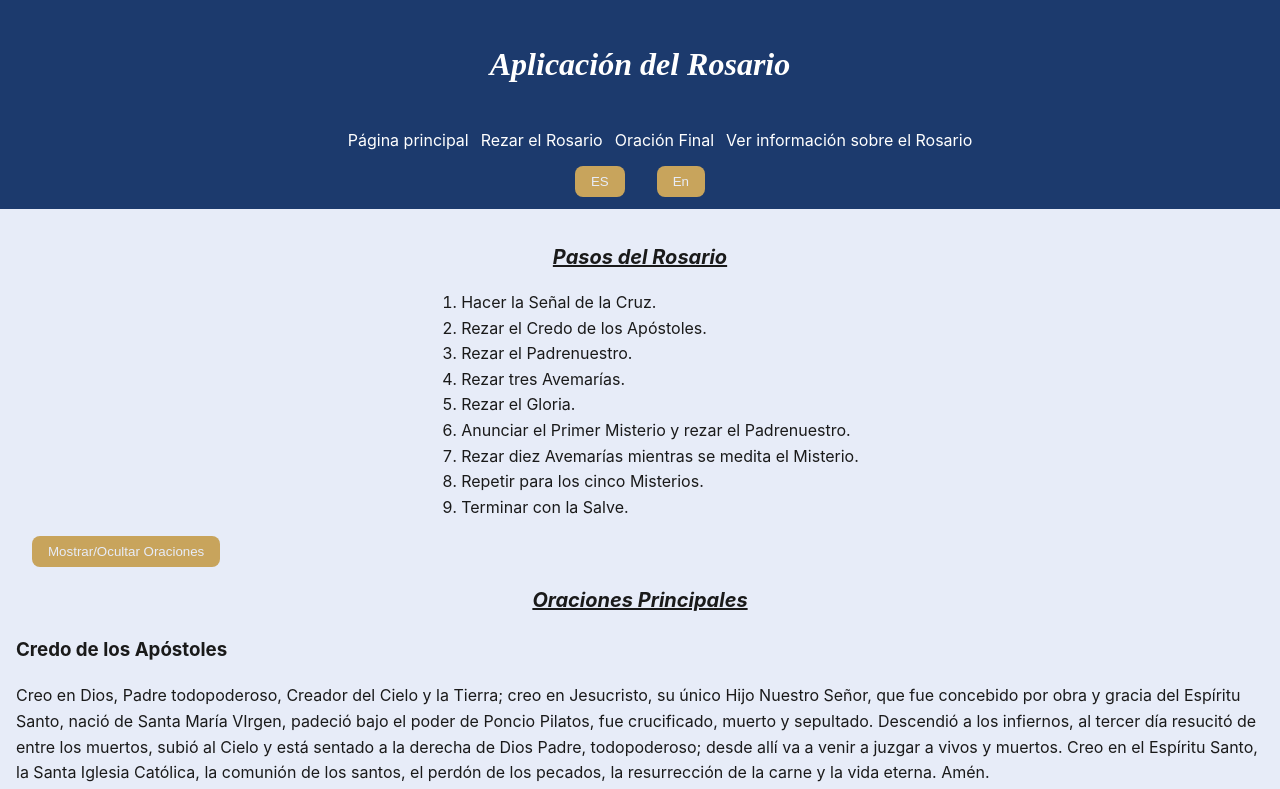
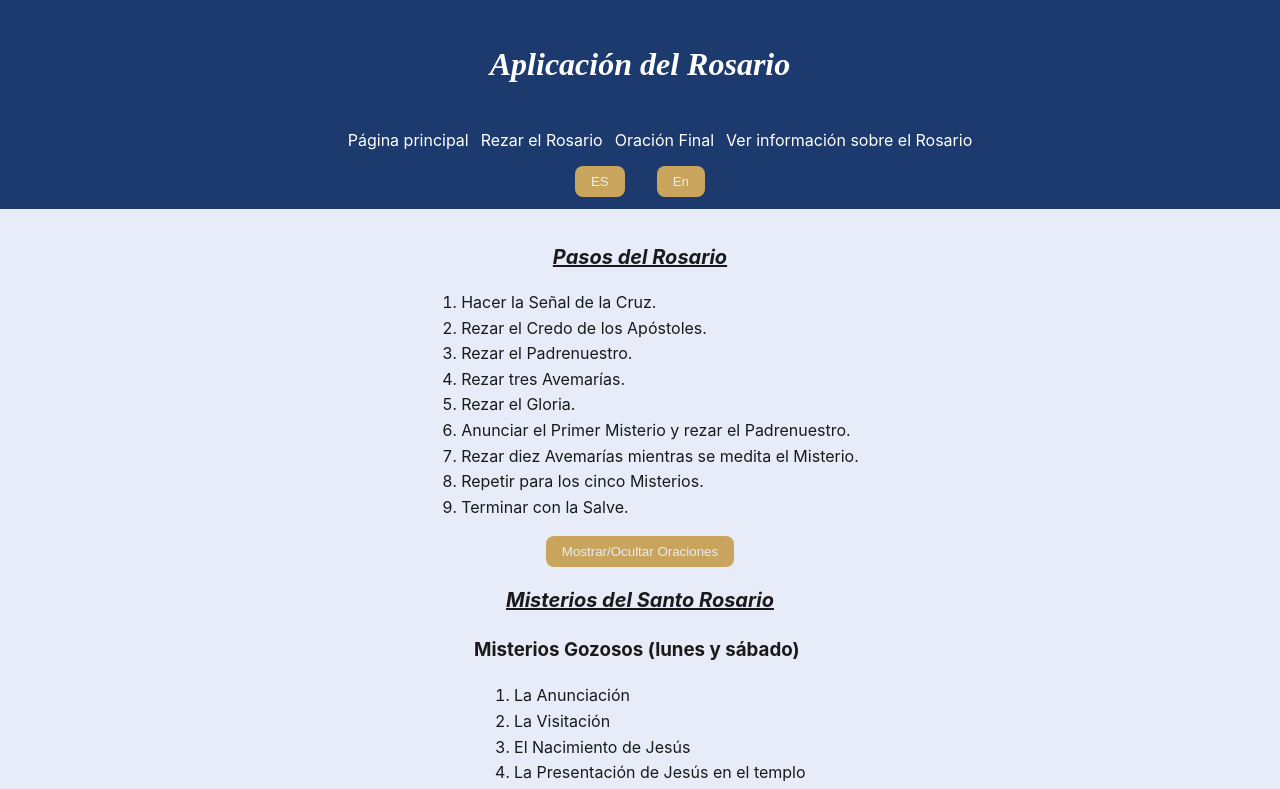
Before and after one commit to LuisDev912/Rosary-guide, a React (Vite) app: page /Rosary in a window 1280 px wide. Shown: the top 789 px of the page. Built offline with nearby package versions, Linux system fonts and the light colour scheme.

Commit message:
style: center texts in Prayer.jsx component

```diff
--- a/src/components/Prayer.jsx
+++ b/src/components/Prayer.jsx
@@ -18,11 +18,11 @@ function Prayer({ title, text }) {
 
     return (
         <section>
-            <h3>{title}</h3>
+            <h3 className="title">{title}</h3>
 
             {/* supports line breaks */}
             {text.split("\n").map((line, idx) => (
-                <p key={idx}>{line}</p>
+                <p key={idx} style={{textAlign: 'center'}}>{line}</p>
             ))}
         </section>
     );
--- a/src/components/PrayersList.jsx
+++ b/src/components/PrayersList.jsx
@@ -19,7 +19,7 @@ import Prayer from "./Prayer";
 
 function PrayerList() {
     const { t } = useTranslation();
-    const [showAll, setShowAll] = useState(true);
+    const [showAll, setShowAll] = useState(false);
     const prayers = t("prayers", { returnObjects: true });
 
     const handleToggle = () => setShowAll(!showAll);
```
